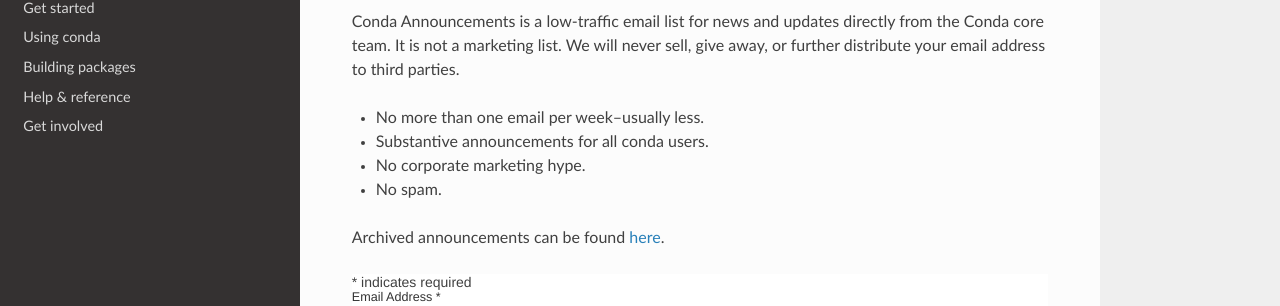
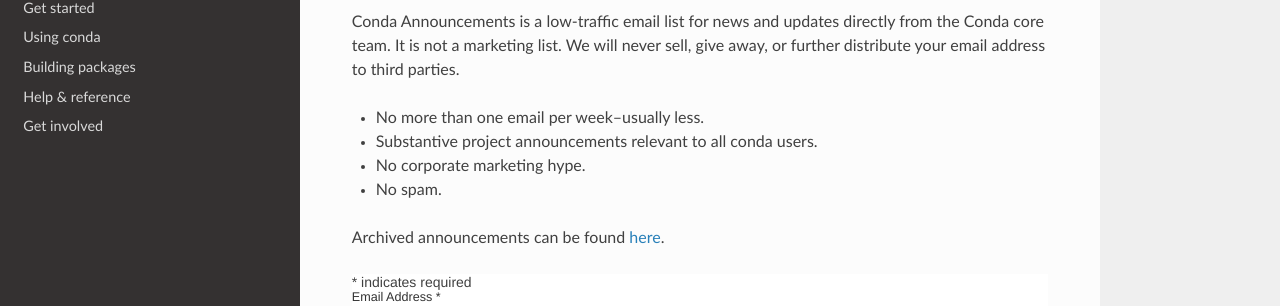
Before and after one commit to conda/conda-docs, a Sphinx documentation site: the page built from docs/source/announcements.rst, in a window 1280 px wide. Shown: the part 150-456 px from the top of the page. Built offline with Sphinx 7.4.7 and the Read the Docs theme 2.0.0, drawn with Linux system fonts in a browser that asks for light colours; comment, search, counter and statistics services are not loaded.

Commit message:
wordsmithing

```diff
--- a/docs/source/announcements.rst
+++ b/docs/source/announcements.rst
@@ -7,7 +7,7 @@
 give away, or further distribute your email address to third parties.
 
 * No more than one email per week--usually less.
-* Substantive announcements for all conda users.
+* Substantive project announcements relevant to all conda users.
 * No corporate marketing hype.
 * No spam.
 
```
